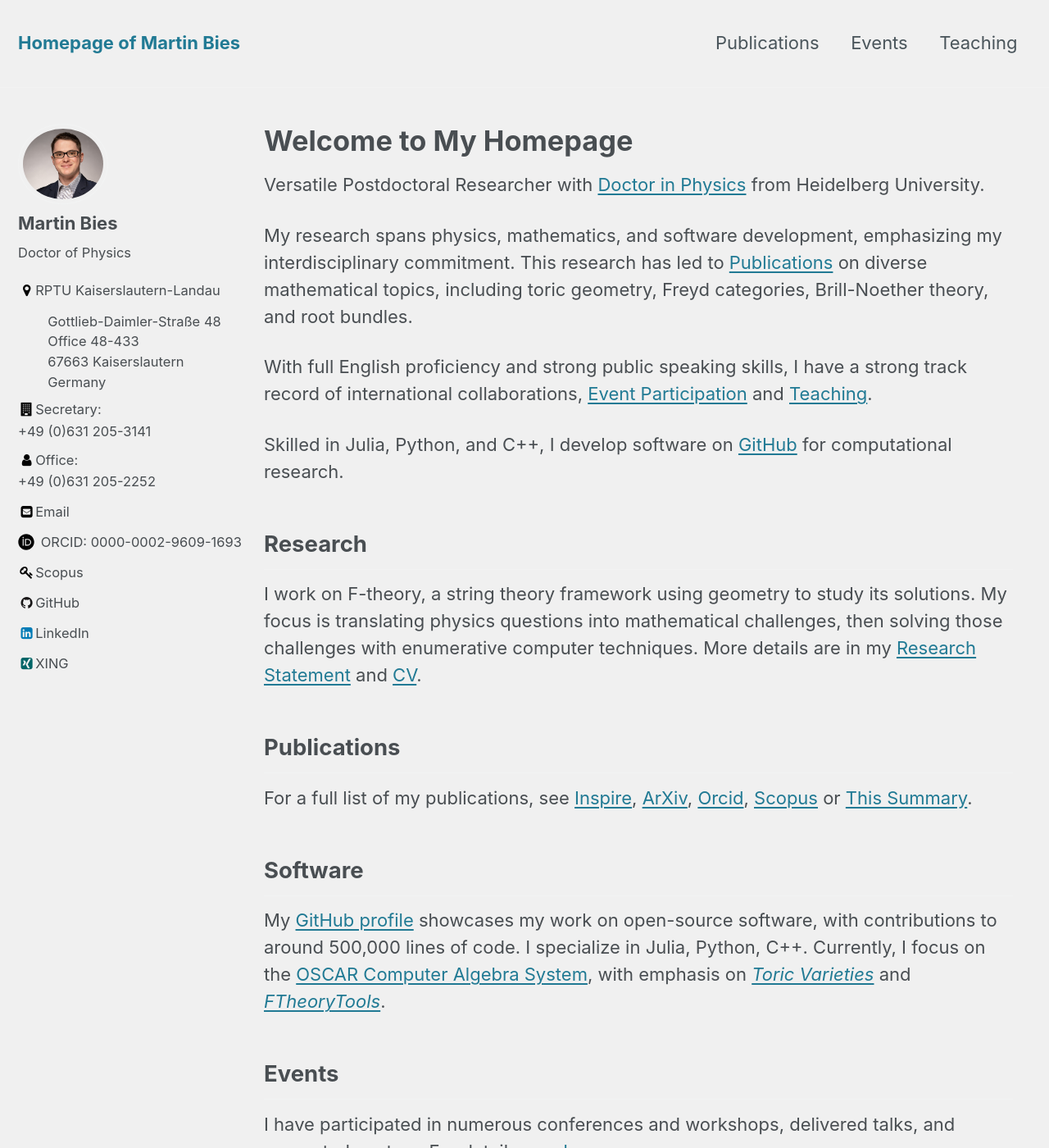
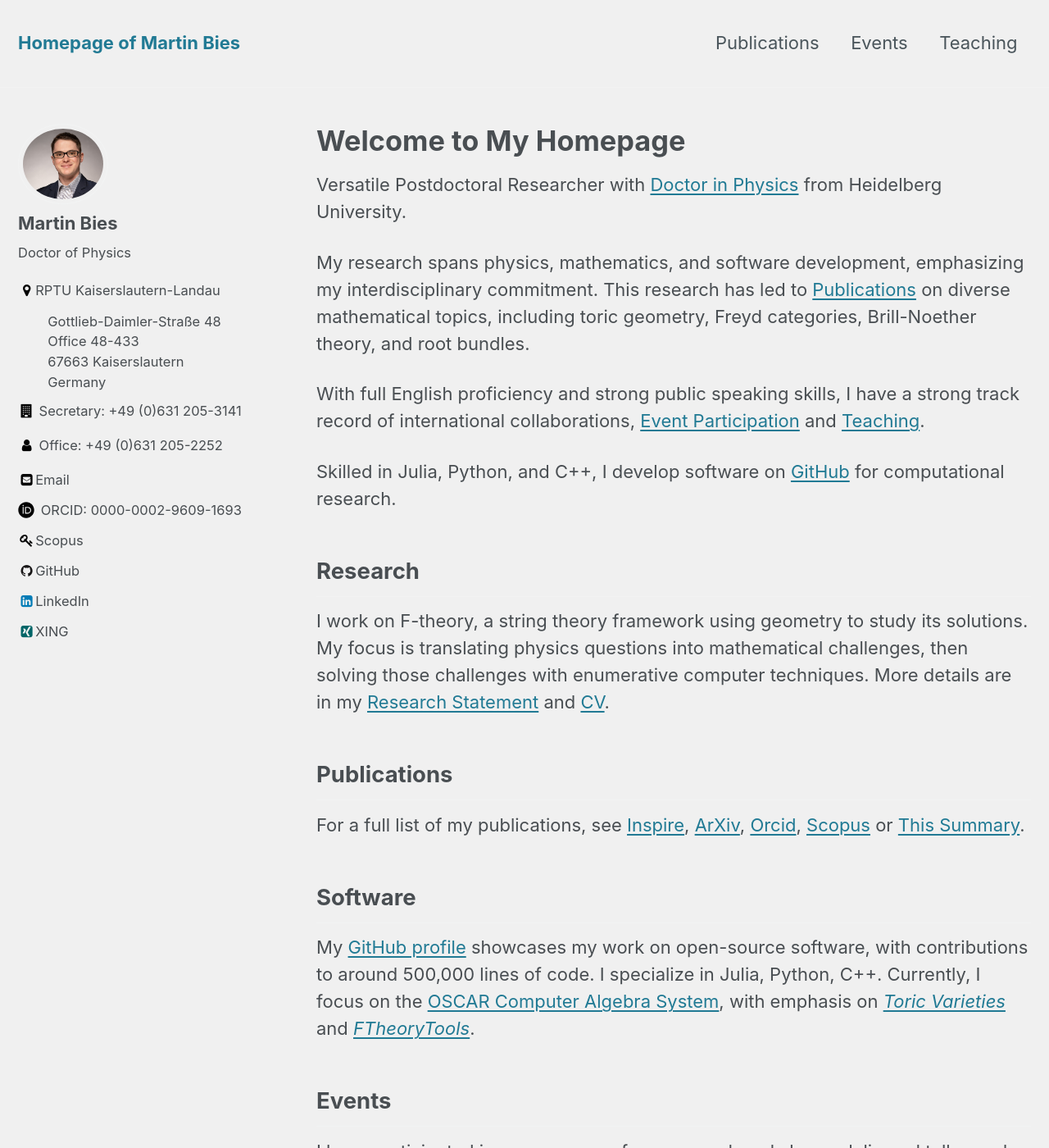
Before and after one commit to MartinBies/MartinBies.github.io, a Jekyll site: the page built from index.md, in a window 1280 px wide and 1400 px high. Shown: the whole window at 82% size. Built offline with Jekyll 4.4.1, drawn with Linux system fonts in a browser that asks for light colours.

Commit message:
Keep sidebar contact details on one line
Use a consistently sized left-sidebar grid, enforce non-wrapping phone rows across desktop and mobile layouts, and version static asset URLs so browsers load updated styles after each build.

Co-authored-by: Codex <codex@openai.com>

```diff
--- a/_layouts/single.html
+++ b/_layouts/single.html
@@ -4,6 +4,7 @@
   <meta charset="utf-8">
   <meta name="viewport" content="width=device-width, initial-scale=1">
   {% assign page_description = page.excerpt | default: site.description | strip_html | strip_newlines %}
+  {% assign asset_version = site.time | date: '%s' %}
   <title>{% if page.url == '/' %}{{ site.title }}{% else %}{{ page.title }} {{ site.title_separator }} {{ site.title }}{% endif %}</title>
   <meta name="description" content="{{ page_description | escape }}">
   <meta name="author" content="{{ site.author.name | escape }}">
@@ -15,8 +16,8 @@
   <meta property="og:url" content="{{ page.url | absolute_url }}">
   <meta property="og:site_name" content="{{ site.title | escape }}">
   <link rel="icon" href="{{ '/Materials/Images/favicon.ico' | relative_url }}" sizes="any">
-  <link rel="stylesheet" href="{{ '/assets/css/main.css' | relative_url }}">
-  <script src="{{ '/assets/js/main.js' | relative_url }}" defer></script>
+  <link rel="stylesheet" href="{{ '/assets/css/main.css' | relative_url }}?v={{ asset_version }}">
+  <script src="{{ '/assets/js/main.js' | relative_url }}?v={{ asset_version }}" defer></script>
 </head>
 <body class="layout--{{ page.layout | default: layout.layout }}">
   <a class="skip-link" href="#main-content">Skip to main content</a>
@@ -71,8 +72,8 @@
                   <span itemprop="addressCountry">{{ author.address4 }}</span>
                 </address>
               </li>
-              <li><i class="fa fa-fw fa-building" aria-hidden="true"></i>Secretary: <a href="tel:{{ author.secretary_phone_uri }}">{{ author.secretary_phone }}</a></li>
-              <li><i class="fa fa-fw fa-user" aria-hidden="true"></i>Office: <a href="tel:{{ author.phone_uri }}" itemprop="telephone">{{ author.phone }}</a></li>
+              <li class="author__phone"><i class="fa fa-fw fa-building" aria-hidden="true"></i><span>Secretary:</span><a href="tel:{{ author.secretary_phone_uri }}">{{ author.secretary_phone }}</a></li>
+              <li class="author__phone"><i class="fa fa-fw fa-user" aria-hidden="true"></i><span>Office:</span><a href="tel:{{ author.phone_uri }}" itemprop="telephone">{{ author.phone }}</a></li>
               <li>
                 <a href="mailto:{{ author.email }}" itemprop="email"><i class="fa fa-fw fa-envelope-square" aria-hidden="true"></i>Email</a>
               </li>
--- a/assets/css/main.scss
+++ b/assets/css/main.scss
@@ -77,8 +77,7 @@ $x-large: 1280px !default;
 
 /* Grid
 ========================================================================== */
-$right-sidebar-width-narrow: 200px !default;
-$right-sidebar-width: 300px !default;
+$left-sidebar-width: 320px !default;
 
 /* Other
 ========================================================================== */
@@ -670,12 +669,12 @@ th {vertical-align: middle;}
 
     @include breakpoint($large) {
       float: right;
-      width: calc(100%);
+      width: calc(100% - #{$left-sidebar-width});
       padding-right: 1em;
     }
 
     @include breakpoint($x-large) {
-      width: calc(100% - #{$right-sidebar-width});
+      width: calc(100% - #{$left-sidebar-width});
       padding-right: 1em;
     }
 
@@ -787,7 +786,7 @@ th {vertical-align: middle;}
 
     @include breakpoint($large) {
       float: left;
-      width: calc(#{$right-sidebar-width-narrow} - 1em);
+      width: calc(#{$left-sidebar-width} - 1em);
       opacity: 0.75;
       -webkit-transition: opacity 0.2s ease-in-out;
               transition: opacity 0.2s ease-in-out;
@@ -804,7 +803,7 @@ th {vertical-align: middle;}
     }
 
     @include breakpoint($x-large) {
-      width: calc(#{$right-sidebar-width} - 1em);
+      width: calc(#{$left-sidebar-width} - 1em);
     }
 
     h2, h3, h4, h5, h6 {
@@ -1068,6 +1067,10 @@ main {
   font-style: normal;
 }
 
+.author__urls a[href^="tel:"] {
+  display: inline;
+}
+
 .author__urls .orcid-icon {
   display: inline-block;
   width: 20px;
@@ -1113,3 +1116,54 @@ main {
 .page__footer a {
   color: #4a555b;
 }
+
+/* Keep the left profile column and telephone rows stable at every viewport. */
+.author__phone {
+  display: flex;
+  flex-wrap: nowrap;
+  align-items: baseline;
+  gap: 0.2rem;
+  width: max-content;
+  white-space: nowrap;
+}
+
+.author__phone .fa {
+  flex: 0 0 auto;
+}
+
+.author__phone a {
+  display: inline;
+  flex: 0 0 auto;
+  padding-right: 0;
+}
+
+@media (max-width: 1023px) {
+  .author__urls {
+    width: max-content;
+    min-width: 18rem;
+    max-width: calc(100vw - 2rem);
+  }
+
+  .author__urls.is--visible {
+    z-index: 1;
+  }
+}
+
+@include breakpoint($large) {
+  #main {
+    display: grid;
+    grid-template-columns: $left-sidebar-width minmax(0, 1fr);
+    column-gap: 2rem;
+  }
+
+  .sidebar,
+  .page {
+    float: none;
+    width: auto;
+  }
+
+  .page {
+    min-width: 0;
+    padding-right: 0;
+  }
+}
```
